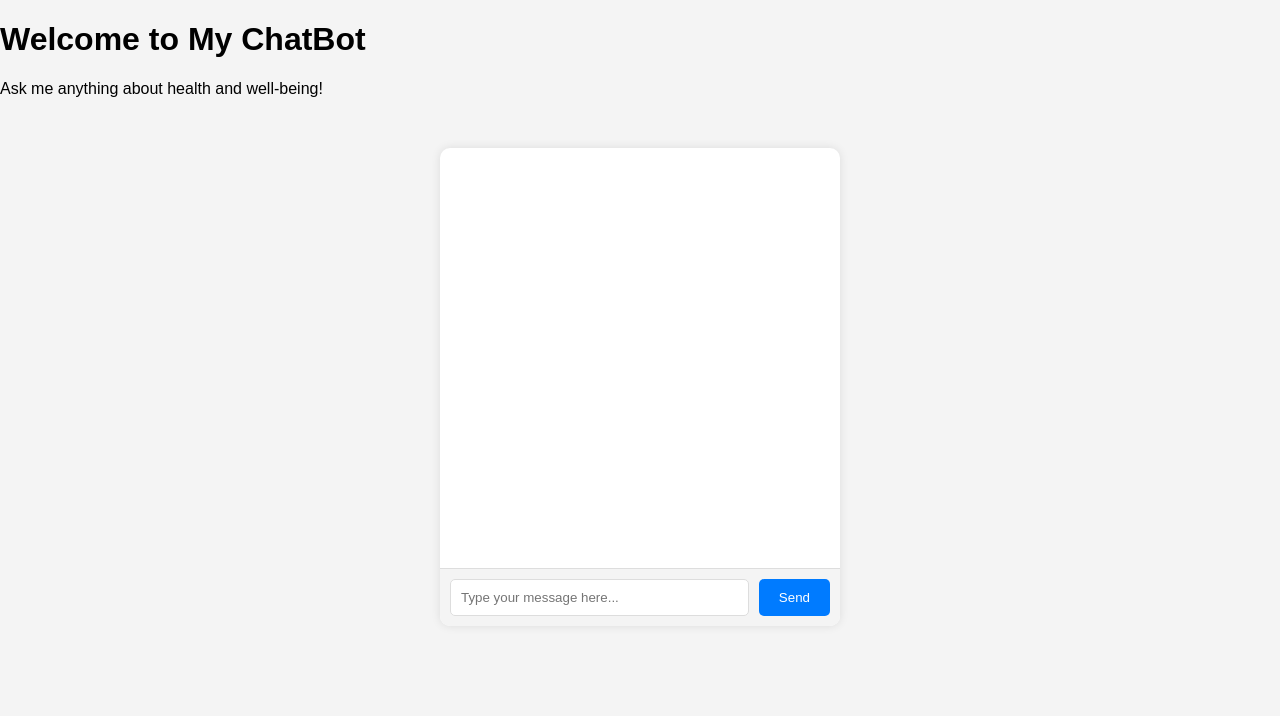
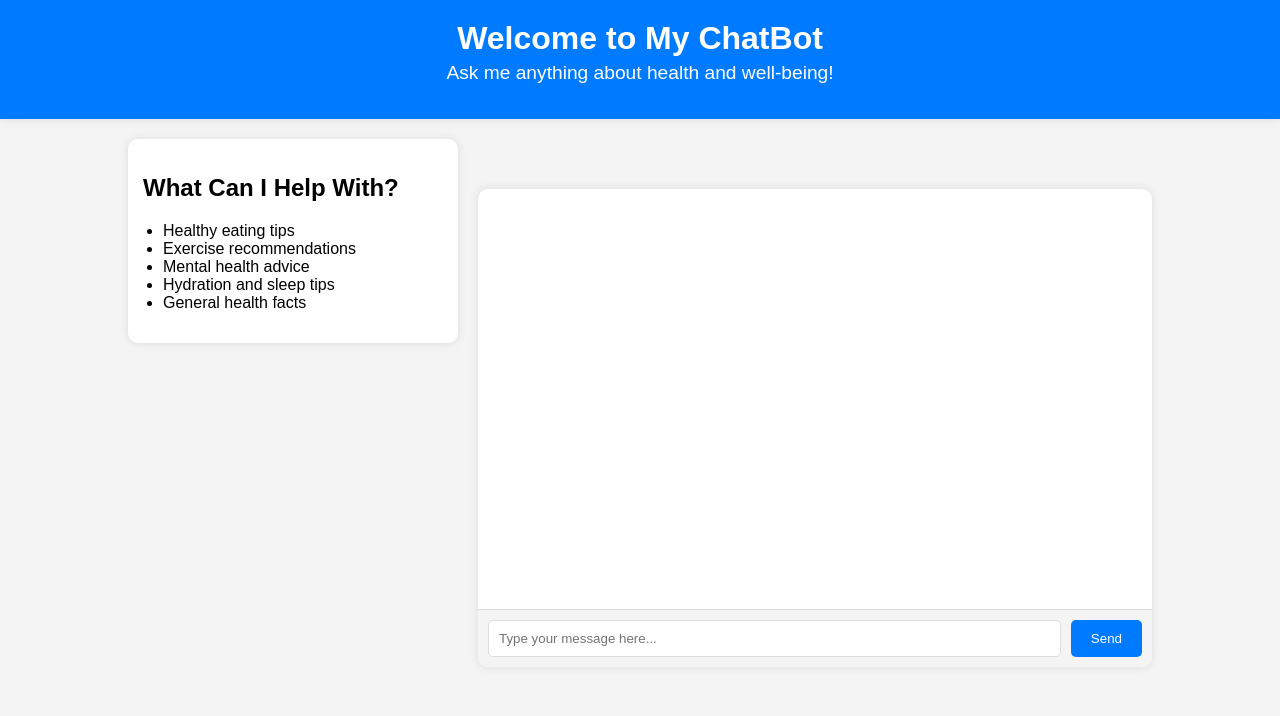
Before and after one commit to RayanFellah/Personal-Health-Assistant, a Flask app: page / in a window 1280 px wide. Shown: the top 716 px of the page. Run offline with Flask 3, Linux system fonts and the light colour scheme; parts of the project's set-up code (start-up, migrations or seed data) failed here and were passed over.

Commit message:
updating interface

```diff
--- a/intents.json
+++ b/intents.json
@@ -7,8 +7,8 @@
     },
     {
       "tag": "how_are_you",
-      "patterns": ["how are you?", "how is it going?"],
-      "responses": ["I'm fine, thank you! How can I assist you?", "I'm doing great! How about you?"]
+      "patterns": ["how are you?", "how is it going?", "what's going on?"],
+      "responses": ["I'm doing great! How about you?", "I'm fine, thank you! How can I assist you?"]
     },
     {
       "tag": "goodbye",
@@ -26,14 +26,29 @@
       "responses": ["A healthy diet includes fruits, vegetables, whole grains, lean proteins, and plenty of water while limiting processed foods and added sugars.", "Focus on balanced meals with a mix of carbs, proteins, and healthy fats.", "Eating healthy means consuming nutrient-dense foods that support your overall well-being."]
     },
     {
-      "tag": "how_much_exercise",
-      "patterns": ["how much should I exercise?", "how much exercise is recommended?", "how often should I work out?"],
-      "responses": ["Experts recommend at least 150 minutes of moderate-intensity exercise per week, such as walking or cycling.", "For overall health, aim for at least 30 minutes of physical activity most days of the week."]
+      "tag": "vitamins",
+      "patterns": ["why are vitamins important?", "what do vitamins do?", "what vitamins should I take?"],
+      "responses": ["Vitamins are essential for various bodily functions, like improving immunity, supporting vision, and boosting energy.", "Vitamin C helps immunity, Vitamin D strengthens bones, and Vitamin A supports eye health."]
+    },
+    {
+      "tag": "protein",
+      "patterns": ["how much protein do I need?", "what are good sources of protein?", "why is protein important?"],
+      "responses": ["Protein helps build and repair tissues, and it's vital for muscles, skin, and enzymes.", "Good sources of protein include lean meats, fish, eggs, beans, and tofu."]
+    },
+    {
+      "tag": "fiber",
+      "patterns": ["why is fiber important?", "what foods are high in fiber?", "how much fiber do I need?"],
+      "responses": ["Fiber supports digestion and helps prevent constipation. Foods high in fiber include fruits, vegetables, beans, and whole grains.", "Aim for 25-30 grams of fiber daily for optimal health."]
+    },
+    {
+      "tag": "hydration",
+      "patterns": ["how much water should I drink?", "why is hydration important?", "how to stay hydrated?", "benefits of drinking water"],
+      "responses": ["Drink at least 8 glasses (about 2 liters) of water daily, or more if you're active.", "Staying hydrated supports digestion, energy levels, and skin health.", "Carry a water bottle with you and aim to drink regularly throughout the day."]
     },
     {
       "tag": "exercise",
-      "patterns": ["what exercises are good for health?", "benefits of exercise", "why should I exercise?"],
-      "responses": ["Exercise improves cardiovascular health, strengthens muscles, boosts mood, and helps maintain a healthy weight.", "Try a mix of aerobic activities like running and strength training for overall fitness."]
+      "patterns": ["what exercises are good for health?", "benefits of exercise", "why should I exercise?", "how does exercise help?"],
+      "responses": ["Exercise improves cardiovascular health, strengthens muscles, boosts mood, and helps maintain a healthy weight.", "Regular physical activity reduces the risk of chronic diseases like diabetes and heart disease."]
     },
     {
       "tag": "mental_health",
@@ -41,24 +56,29 @@
       "responses": ["Mental health is about emotional, psychological, and social well-being. It's important for overall health.", "To improve mental health, practice mindfulness, get enough sleep, exercise, and connect with loved ones.", "Managing stress can involve deep breathing, meditation, and maintaining a healthy work-life balance."]
     },
     {
-      "tag": "hydration",
-      "patterns": ["how much water should I drink?", "why is hydration important?", "how to stay hydrated?", "benefits of drinking water"],
-      "responses": ["Drink at least 8 glasses (about 2 liters) of water daily, or more if you're active.", "Staying hydrated supports digestion, energy levels, and skin health.", "Carry a water bottle with you and aim to drink regularly throughout the day."]
-    },
-    {
       "tag": "sleep",
       "patterns": ["how much sleep do I need?", "why is sleep important?", "tips for better sleep", "what happens if I don't sleep enough?"],
       "responses": ["Adults need 7-9 hours of sleep per night to maintain optimal health and energy levels.", "Good sleep improves concentration, boosts the immune system, and reduces stress.", "To improve sleep, maintain a regular sleep schedule and limit screen time before bed."]
     },
     {
-      "tag": "common_illnesses",
-      "patterns": ["how to prevent colds?", "what are the symptoms of the flu?", "how to boost immunity?", "how to avoid getting sick?"],
-      "responses": ["To prevent colds and flu, wash your hands regularly, avoid close contact with sick people, and get vaccinated.", "Boost immunity by eating healthy, staying active, and getting enough sleep.", "Symptoms of the flu include fever, chills, muscle aches, fatigue, and a sore throat."]
+      "tag": "weight_loss",
+      "patterns": ["how to lose weight?", "tips for weight loss", "best diet for weight loss"],
+      "responses": ["To lose weight, focus on a calorie deficit by eating healthy foods and staying active.", "Combine regular exercise with a balanced diet rich in fruits, vegetables, and lean proteins."]
     },
     {
-      "tag": "nutrition",
-      "patterns": ["what are essential nutrients?", "why are vitamins important?", "what should I eat for energy?", "how to get enough protein?"],
-      "responses": ["Essential nutrients include carbohydrates, proteins, fats, vitamins, minerals, and water.", "Vitamins like A, C, and D are crucial for immunity, skin health, and overall well-being.", "For energy, focus on whole foods like fruits, vegetables, nuts, and lean proteins."]
+      "tag": "immune_system",
+      "patterns": ["how to boost immunity?", "how to improve immune health?", "what helps the immune system?"],
+      "responses": ["To boost immunity, eat a balanced diet rich in vitamins (C, D, and Zinc), exercise regularly, and get enough sleep.", "Foods like citrus fruits, garlic, and yogurt are great for your immune system."]
+    },
+    {
+      "tag": "heart_health",
+      "patterns": ["how to improve heart health?", "what foods are good for the heart?", "how to prevent heart disease?"],
+      "responses": ["For heart health, eat foods rich in omega-3s like salmon, reduce salt intake, and stay active.", "Avoid trans fats and focus on whole grains, fruits, and vegetables to keep your heart healthy."]
+    },
+    {
+      "tag": "common_illnesses",
+      "patterns": ["how to prevent colds?", "what are the symptoms of the flu?", "how to avoid getting sick?", "what are common illnesses?"],
+      "responses": ["To prevent colds and flu, wash your hands regularly, avoid close contact with sick people, and get vaccinated.", "Common symptoms of the flu include fever, chills, muscle aches, fatigue, and a sore throat."]
     },
     {
       "tag": "random_fact",
--- a/templates/index.html
+++ b/templates/index.html
@@ -3,21 +3,146 @@
 <head>
     <meta charset="UTF-8">
     <meta name="viewport" content="width=device-width, initial-scale=1.0">
-    <title>Chatbot</title>
+    <title>Health ChatBot</title>
     <link rel="stylesheet" href="static/style.css">
+    <style>
+        body {
+            font-family: Arial, sans-serif;
+            margin: 0;
+            padding: 0;
+            background-color: #f4f4f4;
+        }
+
+        .header {
+            text-align: center;
+            padding: 20px;
+            background: #007bff;
+            color: white;
+            box-shadow: 0 0 10px rgba(0, 0, 0, 0.1);
+        }
+
+        .header h1 {
+            margin: 0;
+            font-size: 2rem;
+        }
+
+        .header p {
+            margin: 5px 0 15px;
+            font-size: 1.2rem;
+        }
+
+        .main-container {
+            display: flex;
+            justify-content: center;
+            align-items: flex-start;
+            margin: 20px auto;
+            width: 80%;
+            max-width: 1200px;
+        }
+
+        .info-box {
+            flex: 1;
+            margin-right: 20px;
+            background: #ffffff;
+            border-radius: 10px;
+            box-shadow: 0 0 10px rgba(0, 0, 0, 0.1);
+            padding: 15px;
+            font-size: 1rem;
+            max-width: 300px;
+        }
+
+        .info-box ul {
+            padding-left: 20px;
+        }
+
+        .chat-container {
+            flex: 2;
+            border-radius: 10px;
+            overflow: hidden;
+            box-shadow: 0 0 10px rgba(0, 0, 0, 0.1);
+            background: #fff;
+        }
+
+        #chat-box {
+            height: 400px;
+            overflow-y: auto;
+            padding: 10px;
+            border-bottom: 1px solid #ddd;
+        }
+
+        .message {
+            padding: 10px;
+            margin: 5px 0;
+            border-radius: 5px;
+        }
+
+        .message.user {
+            text-align: right;
+            background-color: #007bff;
+            color: white;
+        }
+
+        .message.bot {
+            text-align: left;
+            background-color: #f1f1f1;
+            color: black;
+        }
+
+        .input-area {
+            display: flex;
+            padding: 10px;
+            background: #f4f4f4;
+        }
+
+        .input-area input {
+            flex: 1;
+            padding: 10px;
+            border: 1px solid #ddd;
+            border-radius: 5px;
+        }
+
+        .input-area button {
+            padding: 10px 20px;
+            border: none;
+            background: #007bff;
+            color: white;
+            cursor: pointer;
+            border-radius: 5px;
+            margin-left: 10px;
+        }
+
+        .input-area button:hover {
+            background: #0056b3;
+        }
+    </style>
 </head>
 <body>
     <div class="header">
         <h1>Welcome to My ChatBot</h1>
         <p>Ask me anything about health and well-being!</p>
     </div>
-    <div class="chat-container">
-        <div id="chat-box"></div>
-        <div class="input-area">
-            <input id="user-input" type="text" placeholder="Type your message here...">
-            <button onclick="sendMessage()">Send</button>
+
+    <div class="main-container">
+        <div class="info-box">
+            <h2>What Can I Help With?</h2>
+            <ul>
+                <li>Healthy eating tips</li>
+                <li>Exercise recommendations</li>
+                <li>Mental health advice</li>
+                <li>Hydration and sleep tips</li>
+                <li>General health facts</li>
+            </ul>
+        </div>
+
+        <div class="chat-container">
+            <div id="chat-box"></div>
+            <div class="input-area">
+                <input id="user-input" type="text" onkeydown="checkEnter(event)" placeholder="Type your message here...">
+                <button onclick="sendMessage()">Send</button>
+            </div>
         </div>
     </div>
+
     <script>
         async function sendMessage() {
             const userMessage = document.getElementById("user-input").value;
@@ -46,6 +171,12 @@
                 chatBox.scrollTop = chatBox.scrollHeight;
             }
         }
+
+        function checkEnter(event) {
+            if (event.key === "Enter") {
+                sendMessage();
+            }
+        }
     </script>
 </body>
 </html>
```
